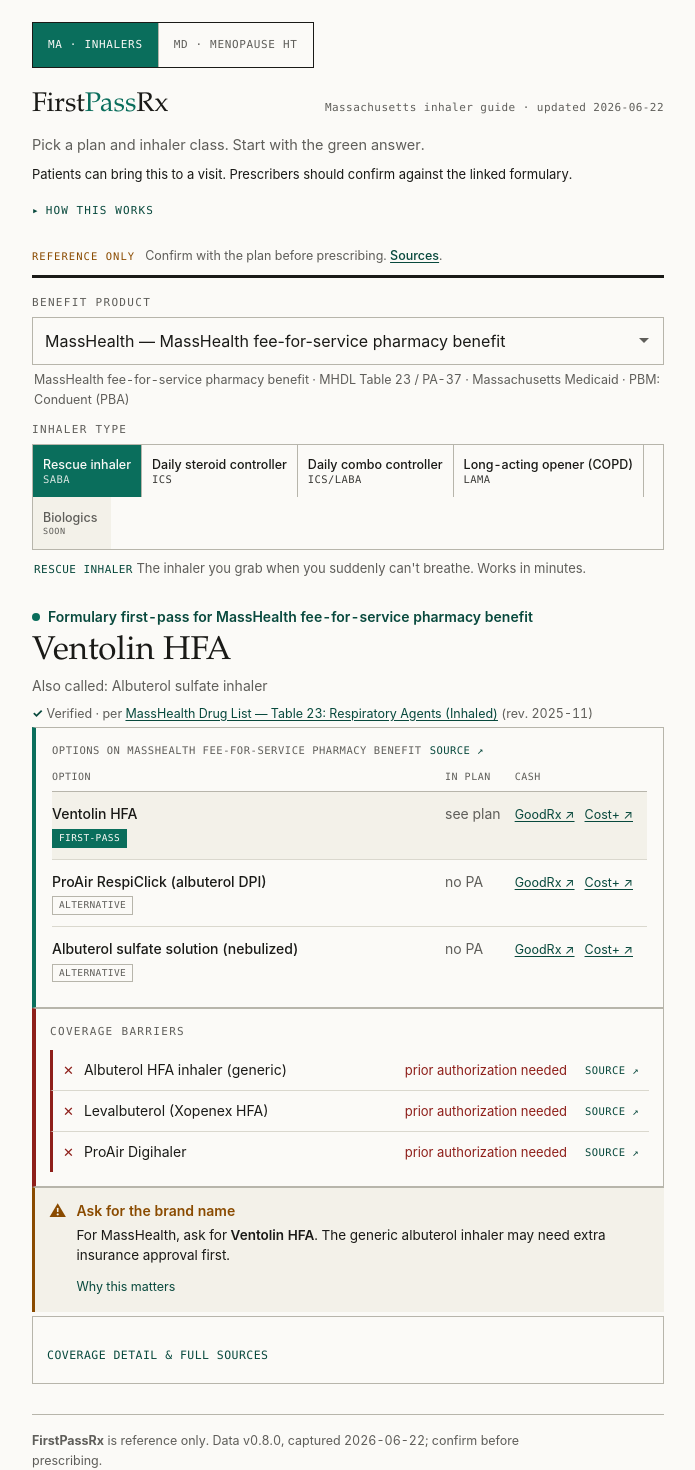
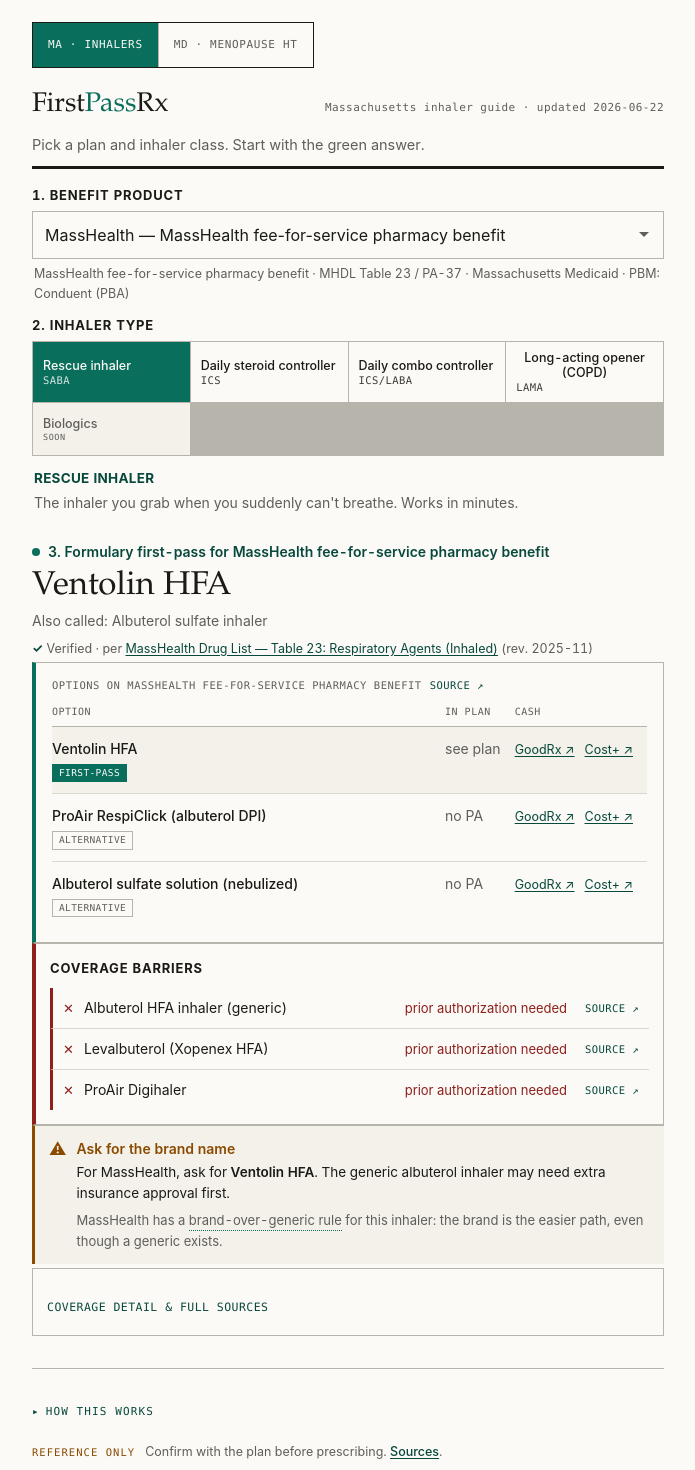
Before and after one commit to pranava0x0/FirstPassRx, a React (Vite) app: page / in a window 1280 px wide. Shown: the top 1470 px of the page, without its empty margins (292-987 px from the left). Built offline with nearby package versions, Linux system fonts and the light colour scheme.

Commit message:
Improve layout structure, typography, spacing, and add URL guide sync

```diff
--- a/src/App.tsx
+++ b/src/App.tsx
@@ -10,7 +10,17 @@
 const tabId = (c: ClassId) => `tab-${c}`
 
 export default function App() {
-  const [guideId, setGuideId] = useState<string>(defaultGuideId)
+  function getInitialGuideId(): string {
+    if (typeof window === 'undefined') return defaultGuideId
+    const params = new URLSearchParams(window.location.search)
+    const gId = params.get('guide')
+    if (gId && guides.some((g) => g.id === gId)) {
+      return gId
+    }
+    return defaultGuideId
+  }
+
+  const [guideId, setGuideId] = useState<string>(getInitialGuideId())
   const guide = getGuideView(guideId)
   const [payerId, setPayerId] = useState<PayerId>(guide.payers[0]!.id)
   const [classId, setClassId] = useState<ClassId>(guide.activeClasses[0]!.id)
@@ -23,6 +33,10 @@
     setGuideId(id)
     setPayerId(g.payers[0]!.id)
     setClassId(g.activeClasses[0]!.id)
+
+    const url = new URL(window.location.href)
+    url.searchParams.set('guide', id)
+    window.history.pushState({}, '', url.toString())
   }
 
   const payer = guide.getPayer(payerId)
@@ -60,19 +74,6 @@
             </span>
           </div>
           <p className="masthead__sub">{guide.tagline}</p>
-          <p className="masthead__audience">
-            Patients can bring this to a visit. Prescribers should confirm against the linked
-            formulary.
-          </p>
-          <details className="how">
-            <summary>How this works</summary>
-            <p className="how__body">
-              <b>Formulary first-pass</b> means the option most likely to go through under the exact
-              benefit product shown. It is not a clinical recommendation. Confirm the product and
-              patient-specific treatment choice before prescribing.
-            </p>
-          </details>
-          <Disclaimer />
         </header>
 
         <main role="main">
@@ -107,6 +108,18 @@
           )}
         </main>
 
+        <section className="disclaimer-group">
+          <details className="how">
+            <summary>How this works</summary>
+            <p className="how__body">
+              <b>Formulary first-pass</b> means the option most likely to go through under the exact
+              benefit product shown. It is not a clinical recommendation. Confirm the product and
+              patient-specific treatment choice before prescribing.
+            </p>
+          </details>
+          <Disclaimer />
+        </section>
+
         <footer className="footer" role="contentinfo">
           <p>
             <strong>FirstPassRx</strong> is reference only. Data v{meta.version}, captured{' '}
--- a/src/components/BoglBanner.tsx
+++ b/src/components/BoglBanner.tsx
@@ -21,13 +21,10 @@
           For {payerName}, ask for <b>{brand}</b>. The generic {genericBase} {unitNoun} may need
           extra insurance approval first.
         </p>
-        <details className="mini-detail">
-          <summary>Why this matters</summary>
-          <p>
-            {payerName} has a <GlossaryTerm match="BOGL">brand-over-generic rule</GlossaryTerm> for
-            this {unitNoun}: the brand is the easier path, even though a generic exists.
-          </p>
-        </details>
+        <p className="bogl__subtext">
+          {payerName} has a <GlossaryTerm match="BOGL">brand-over-generic rule</GlossaryTerm> for
+          this {unitNoun}: the brand is the easier path, even though a generic exists.
+        </p>
       </div>
     </div>
   )
--- a/src/components/Controls.tsx
+++ b/src/components/Controls.tsx
@@ -32,7 +32,7 @@
   return (
     <div className="controls">
       <fieldset className="controls__group">
-        <legend className="controls__legend eyebrow">Benefit product</legend>
+        <legend className="controls__legend eyebrow">1. Benefit product</legend>
         <label htmlFor="plan-select" className="sr-only">
           Select benefit product
         </label>
@@ -60,7 +60,7 @@
       </fieldset>
 
       <fieldset className="controls__group">
-        <legend className="controls__legend eyebrow">{classNoun}</legend>
+        <legend className="controls__legend eyebrow">2. {classNoun}</legend>
         <div className="seg" role="tablist" aria-label={classNoun}>
           {allClasses.map((c) => {
             if (c.comingSoon) {
--- a/src/components/ResultCard.tsx
+++ b/src/components/ResultCard.tsx
@@ -52,7 +52,7 @@
         <div className="highlights">
           <span className="recommendation-label">
             <span className="dot" aria-hidden="true" />
-            Formulary first-pass for {payer.productName}
+            3. Formulary first-pass for {payer.productName}
           </span>
           <h2 className="agent">{displayName}</h2>
           {agent.brand ? (
--- a/src/index.css
+++ b/src/index.css
@@ -72,14 +72,14 @@
   outline-offset: 2px;
 }
 
-/* mono section labels — the package-insert data lane */
+/* section labels — the package-insert data lane */
 .eyebrow {
-  font-family: var(--font-mono);
+  font-family: var(--font-sans);
   text-transform: uppercase;
-  letter-spacing: 0.12em;
-  font-size: 11px;
-  font-weight: 500;
-  color: var(--ink-muted);
+  letter-spacing: 0.06em;
+  font-size: 13px;
+  font-weight: 650;
+  color: var(--ink);
 }
 
 .sr-only {
@@ -230,12 +230,18 @@
   color: var(--ink);
 }
 
+.disclaimer-group {
+  margin-top: 32px;
+  padding-top: 16px;
+  border-top: 1px solid var(--rule);
+}
+
 /* ---- disclaimer (content, persistent) ---- */
 .disclaimer {
   display: flex;
   gap: 10px;
   align-items: baseline;
-  margin: 12px 0 0;
+  margin: 8px 0 0;
   padding: 9px 0 0;
   font-size: 12.5px;
   color: var(--ink-muted);
@@ -400,19 +406,17 @@
 }
 
 .seg {
-  display: flex;
-  flex-wrap: wrap;
-  gap: 0;
+  display: grid;
+  grid-template-columns: repeat(auto-fit, minmax(140px, 1fr));
+  gap: 1px;
+  background: var(--rule);
   border: 1px solid var(--rule);
 }
 .seg__btn {
-  flex: 1 1 auto;
-  min-width: 78px;
   min-height: 52px;
-  padding: 6px 10px;
+  padding: 8px 10px;
   background: var(--paper);
   border: 0;
-  border-right: 1px solid var(--rule);
   color: var(--ink);
   cursor: pointer;
   display: flex;
@@ -421,9 +425,6 @@
   justify-content: center;
   gap: 1px;
   line-height: 1.2;
-}
-.seg__btn:last-child {
-  border-right: 0;
 }
 .seg__btn:hover:not([aria-disabled="true"]):not([aria-selected="true"]) {
   background: var(--paper-shade);
@@ -457,16 +458,20 @@
   text-transform: uppercase;
 }
 .seg__desc {
-  margin: 8px 2px 0;
-  font-size: 13px;
+  margin: 12px 2px 0;
+  font-size: 14px;
+  line-height: 1.5;
   color: var(--ink-muted);
 }
 .seg__desc .indication {
-  font-family: var(--font-mono);
-  font-size: 11px;
-  letter-spacing: 0.04em;
+  font-family: var(--font-sans);
+  font-size: 13.5px;
+  font-weight: 700;
+  letter-spacing: 0.02em;
   text-transform: uppercase;
   color: var(--accent-deep);
+  display: block;
+  margin-bottom: 4px;
 }
 
 /* ---- result document ---- */
@@ -653,19 +658,8 @@
 .bogl__body b {
   font-weight: 600;
 }
-.mini-detail {
-  margin-top: 6px;
-}
-.mini-detail > summary {
-  cursor: pointer;
-  color: var(--accent-deep);
-  font-size: 12.5px;
-  min-height: 28px;
-  display: inline-flex;
-  align-items: center;
-}
-.mini-detail p {
-  margin: 4px 0 0;
+.bogl__subtext {
+  margin: 6px 0 0;
   color: var(--ink-muted);
   font-size: 13px;
 }
@@ -1004,12 +998,13 @@
     clip: rect(0 0 0 0);
   }
   .rx-table,
+  .rx-table caption,
   .rx-table tbody,
   .rx-table tr,
   .rx-table tbody th,
   .rx-table tbody td {
     display: block;
-    width: auto;
+    width: 100%;
   }
   .rx-table tr {
     padding: 10px 0;
@@ -1029,7 +1024,6 @@
     padding: 2px 0;
     border: 0;
   }
-  .rx-cost::before,
   .rx-cash::before {
     content: attr(data-label) ": ";
     font-family: var(--font-mono);
```
Also changed, not shown: 1 other file (tests, documents, lock files or other folders).
